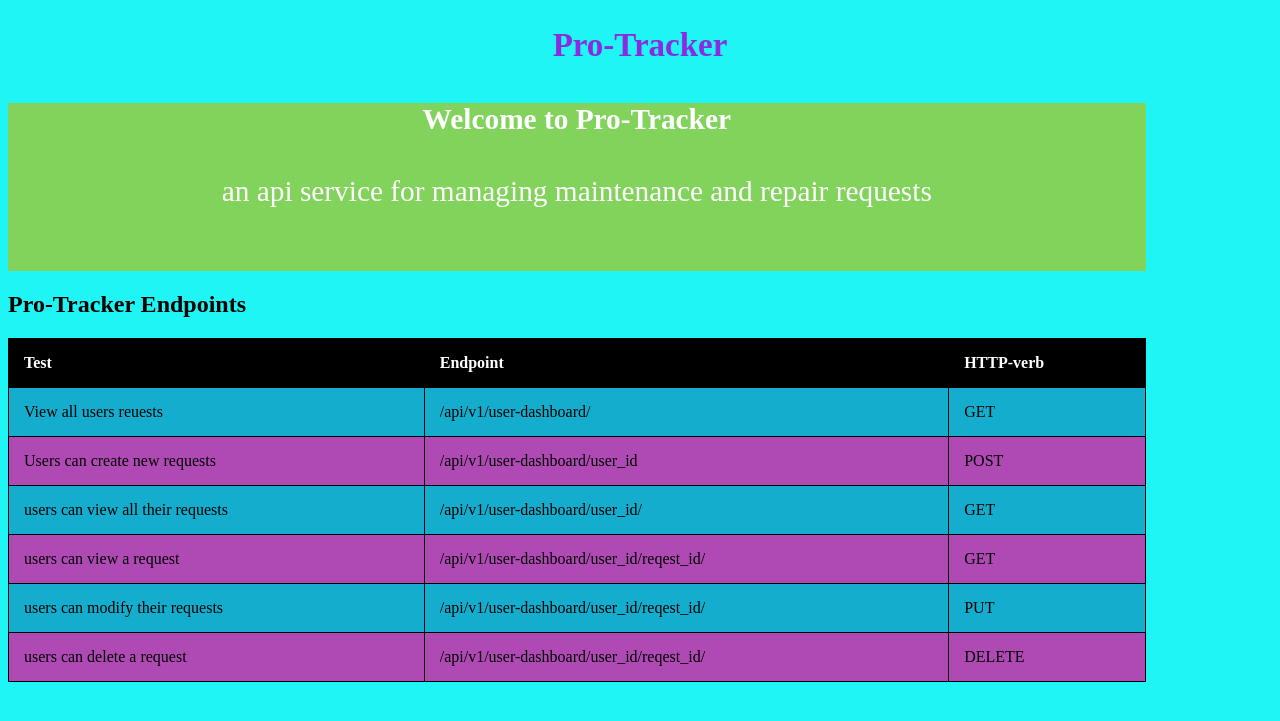
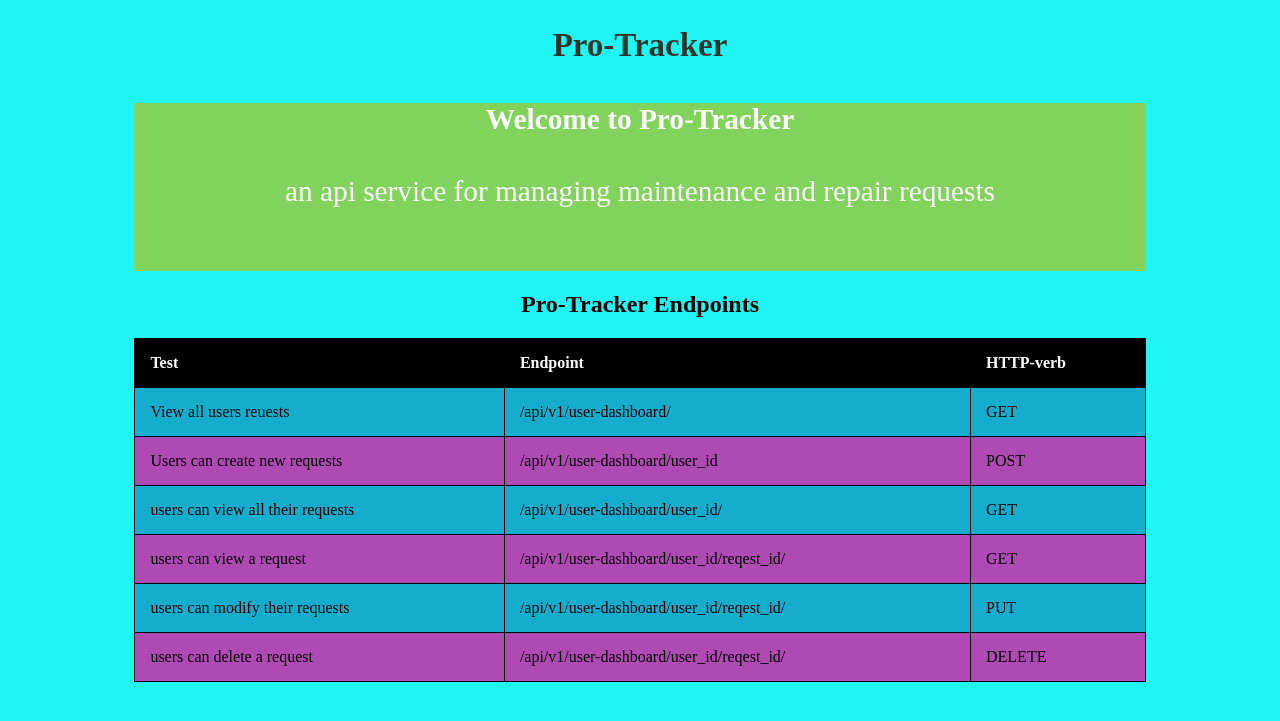
Before and after one commit to lawrenceChege/Pro-Tracker-v1, a Flask app: template app/templates/home.html in a window 1280 px wide. Shown: the top 721 px of the page. Run offline with Flask 2, Linux system fonts and the light colour scheme; the template is opened without the code that fills it, so the values that code supplies are empty.

Commit message:
update html.html

```diff
--- a/app/templates/home.html
+++ b/app/templates/home.html
@@ -15,7 +15,7 @@
     }
 
     table {
-        width: 90%;
+        width: 80%;
     }
 
     table,
@@ -48,20 +48,21 @@
         background-color: rgba(178, 196, 22, 0.678);
         color: white;
         margin: o;
-        width: 90%;
-        left: 50px;
+        margin-left: 10%;
+        margin-right: 10%;
         text-align: center;
         font-family: 'Times New Roman', Times, serif;
         font-size: 22pt;
     }
     .chini{
         padding: 20px;
-        left: 50px;
+        margin-left: 10%;
+        margin-right: 10%;
         text-align: center;
     }
     header{
         font-size: 22px;
-        color: blueviolet;
+        color: rgb(43, 53, 41);
         text-align: center;
 
     }
@@ -77,9 +78,8 @@
         <br>
     </div>
     <div>
-        <h2> Pro-Tracker Endpoints </h2>
-
         <table class="chini">
+            <caption><h2> Pro-Tracker Endpoints </h2></caption>
             <tr>
                 <th>Test</th>
                 <th>Endpoint</th>
```
